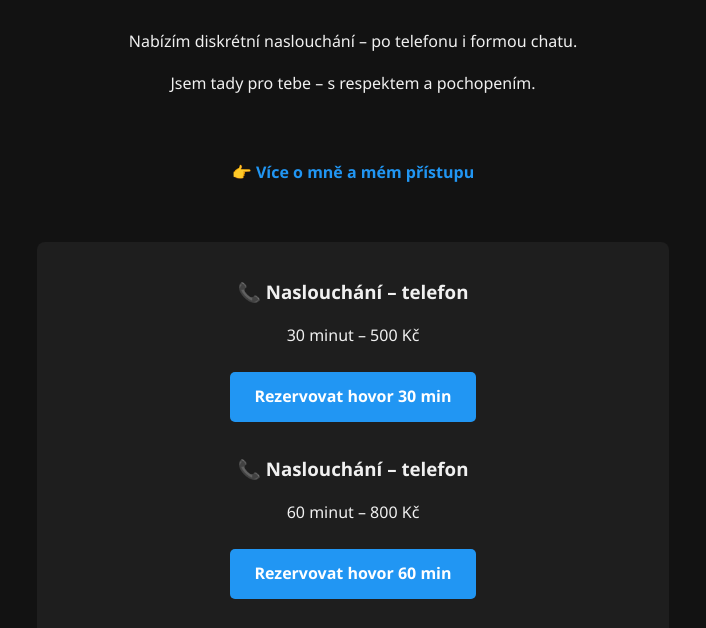
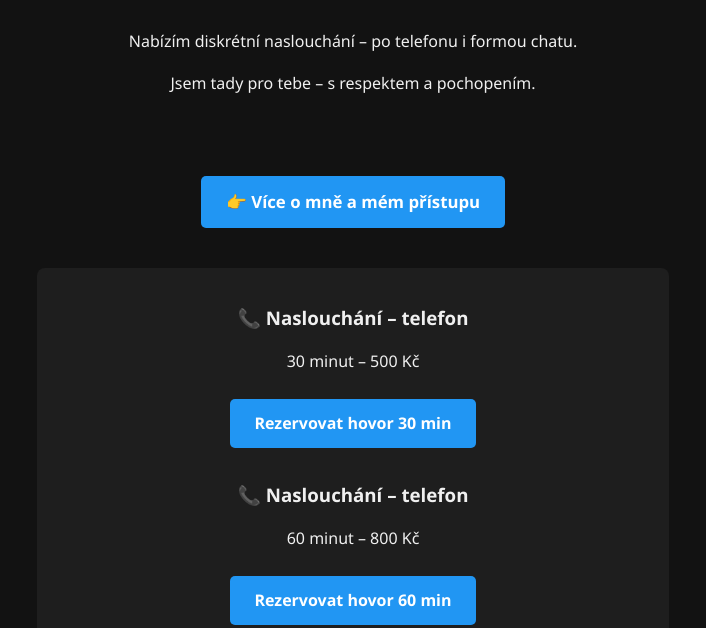
Before and after one commit to pi5kot-gif/tichyspojenec.github.io, a plain HTML site: page index.html in a window 1280 px wide. Shown: the part 97-725 px from the top of the page, without its empty margins (287-993 px from the left). Drawn offline with Linux system fonts and the light colour scheme.

Commit message:
index.html

```diff
--- a/index.html
+++ b/index.html
@@ -151,13 +151,11 @@
         <p>Jsem tady pro tebe – s respektem a pochopením.</p>
     </section>
 
-    <section>
-        <p>
-        <a href="o-mne.html" style="color:#2196F3; font-weight:bold; text-decoration:none;">
-            👉 Více o mně a mém přístupu
-        </a>
-    </p>
-    </section>
+    <section style="text-align: center; margin-top: 2em;">
+  <a href="o-mne.html" style="display: inline-block; padding: 0.75em 1.5em; background-color: #2196F3; color: white; text-decoration: none; border-radius: 5px; font-weight: bold; font-size: 1.05em;">
+    👉 Více o mně a mém přístupu
+  </a>
+</section>
 
     <section class="services">
         <div class="service">
```
